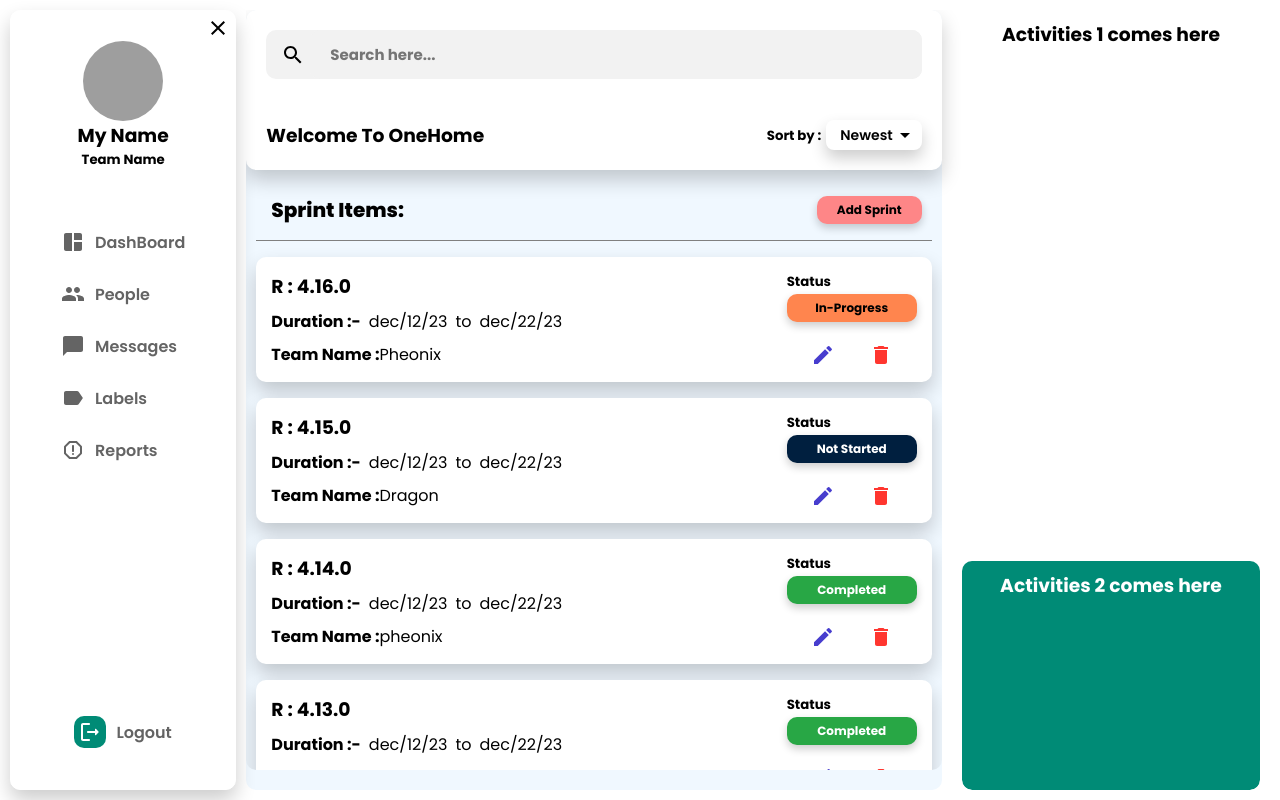
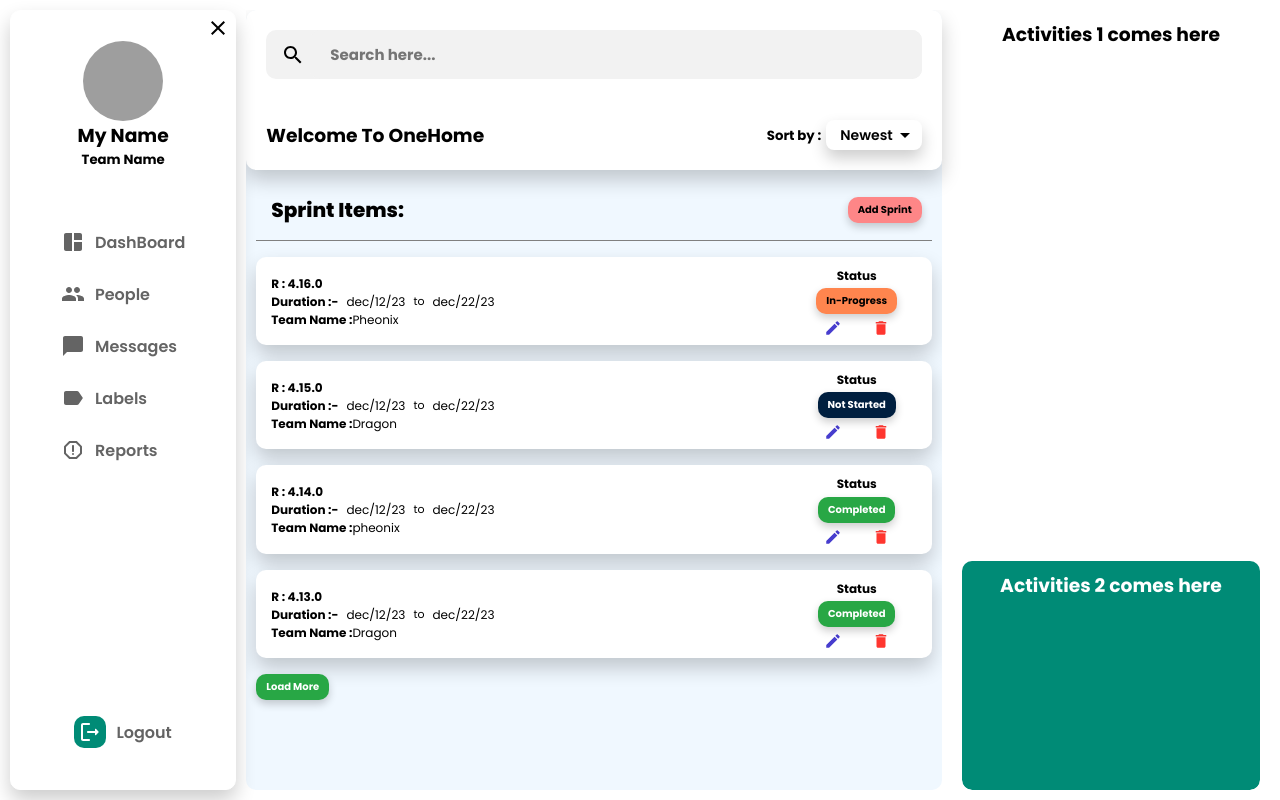
Before and after one commit to kondaladorababu/onePlace, a React (Create React App) app: page /epwDashBoard in a window 1280 px wide. Built offline with nearby package versions, Linux system fonts and the light colour scheme; grey boxes are pictures that could not be loaded.

Commit message:
Sprint Item Content Made smaller

```diff
--- a/src/Components/Items/SprintItem.css
+++ b/src/Components/Items/SprintItem.css
@@ -6,7 +6,7 @@
   color: black;
   border-radius: 10px;
 
-  padding: 15px 15px;
+  padding: 10px 15px 8px 15px;
   box-shadow: 0 10px 20px rgba(0, 0, 0, 0.2); /* Updated shadow */
 
   display: flex;
@@ -23,8 +23,12 @@
 .sprint-item-left {
   display: flex;
   flex-direction: column;
-  align-items: flex-start;
-  gap: 0.5em;
+  justify-content: center;
+  align-items: flex;
+}
+
+.sprint-item-text {
+  font-size: 12px;
 }
 
 .sprint-duration {
@@ -38,6 +42,10 @@
   gap: 0.5em;
 }
 
+.sprint-middle {
+  font-size: 11px;
+}
+
 .sprint-team {
   display: flex;
 }
@@ -46,38 +54,45 @@
   display: flex;
   flex-direction: column;
   justify-content: space-between;
+  align-items: center;
+  /* width: em; */
 }
 
 .sprint-status {
   display: flex;
   flex-direction: column;
-  gap: 0.1em;
-  width: 130px;
+  align-items: center;
+  gap: 0.2em;
+  width: 120px;
 
   position: relative;
 }
 
 .sprint-editors {
   display: flex;
-  justify-content: space-evenly;
+  justify-content: space-around;
+  align-items: center;
+  margin-top: 5px;
 }
 
 .edit-sprint {
   color: rgba(32, 20, 196, 0.822);
   cursor: pointer;
+  font-size: large !important;
+  /* margin-left: -10px; */
 }
 
 .delete-sprint {
-  margin-left: 10px;
+  margin-left: 30px;
   color: rgba(255, 50, 43, 0.979);
   cursor: pointer;
+  font-size: large !important;
 }
 
 @media only screen and (max-width: 768px) {
   .sprint-item-container {
     padding: 10px 6px;
     width: 100%;
-
   }
 
   .sprint-item-container:hover {
--- a/src/Components/Items/SprintItem.js
+++ b/src/Components/Items/SprintItem.js
@@ -7,7 +7,15 @@ import { DataContext } from '../../Store/DataContextProvider';
 import UIContext from '../../Store/UIContextProvider';
 
 function SprintItem(props) {
-    const { id, sprintVersion, sprintStartDate, sprintEndDate, sprintTeamName, sprintStatus } = props;
+    const {
+        id,
+        sprintVersion,
+        sprintStartDate,
+        sprintEndDate,
+        sprintTeamName,
+        sprintStatus
+    } = props;
+
 
     const DataCtx = useContext(DataContext);
     const { getEditingItemDetails } = DataCtx;
@@ -27,25 +35,25 @@ function SprintItem(props) {
     return (
         <div className='sprint-item-container'>
             <div className="sprint-item-left">
-                <h3 className='sprint-name'>{`R : ${sprintVersion} `}</h3>
+                <h3 className='sprint-name sprint-item-text'>{`R : ${sprintVersion} `}</h3>
                 <div className="sprint-duration">
-                    <h4 className='sprint-duration-title'>Duration :-</h4>
+                    <h4 className='sprint-duration-title sprint-item-text'>Duration :-</h4>
                     <div className="sprint-duration-time">
-                        <p className='sprint-date sprint-start-date'>{sprintStartDate}</p>
+                        <p className='sprint-date sprint-start-date sprint-item-text'>{sprintStartDate}</p>
                         <span className='sprint-middle'> to </span>
-                        <p className='sprint-date sprint-end-date'>{sprintEndDate}</p>
+                        <p className='sprint-date sprint-end-date sprint-item-text'>{sprintEndDate}</p>
                     </div>
                 </div>
                 <div className="sprint-team">
-                    <h4 className='sprint-team-name-heading'>Team Name : </h4>
-                    <p className='sprint-team-name'>{sprintTeamName}</p>
+                    <h4 className='sprint-team-name-heading sprint-item-text'>Team Name : </h4>
+                    <p className='sprint-team-name sprint-item-text'>{sprintTeamName}</p>
                 </div>
             </div>
 
             <div className="sprint-item-right">
 
                 <div className="sprint-status">
-                    <h5 className='sprint-status-heading'>Status</h5>
+                    <h5 className='sprint-status-heading sprint-item-text'>Status</h5>
                     <Button status={sprintStatus}>{sprintStatus}</Button>
                 </div>
 
--- a/src/Components/UI/Button.css
+++ b/src/Components/UI/Button.css
@@ -2,9 +2,9 @@
   background: #fff;
   border: none;
   border-radius: 10px;
-  font-size: 12px;
+  font-size: 10px;
   font-weight: bold;
-  padding: 5px 20px;
+  padding: 5px 10px;
   width: inherit;
   color: #000000;
   box-shadow: 0 4px 8px rgba(0, 0, 0, 0.2);
@@ -26,15 +26,18 @@
 .not-started-color {
   color: rgb(255, 255, 255);
   background-color: #001f3f;
+  width: max-content;
 }
 
 .progress-color {
   background-color: #ff854e;
+  width: max-content;
 }
 
 .completed-color {
   color: white;
   background-color: #28a745;
+  width: max-content;
 }
 
 @media only screen and (max-width: 768px) {
```
